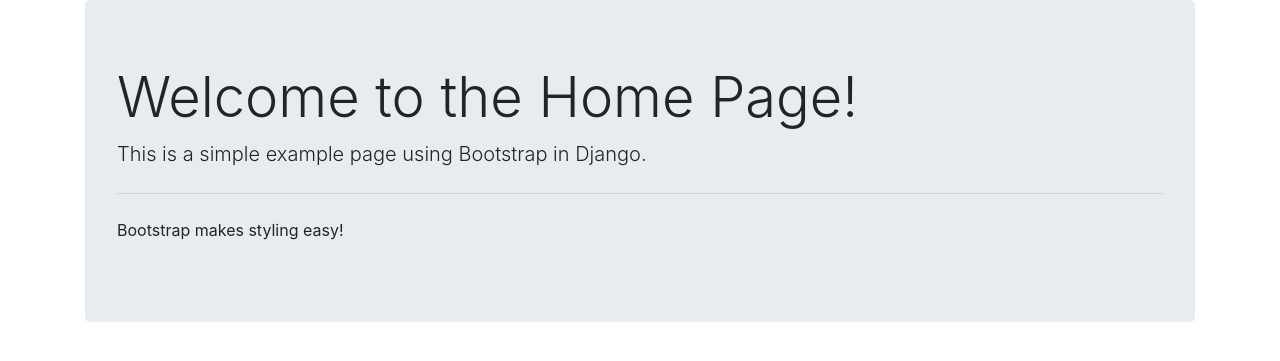
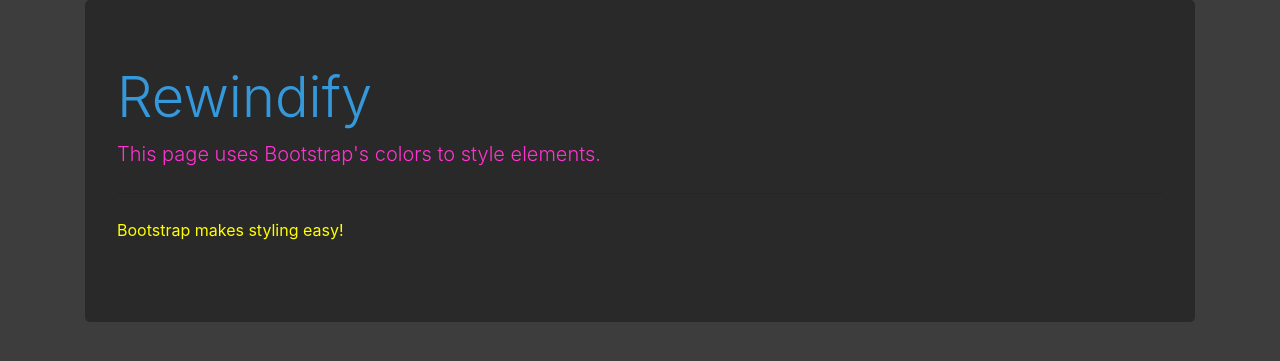
Before and after one commit to eldridgeS/Rewindifyy, a Django app: page /myappp/ in a window 1280 px wide. Shown: the top 361 px of the page. Run offline with Django 5.2, Linux system fonts and the light colour scheme; some libraries are stand-ins or nearby versions.

Commit message:
stylistic changes

```diff
--- /dev/null
+++ b/myappp/static/myappp/css/custom.css
@@ -0,0 +1,26 @@
+/* static/css/custom.css */
+
+/* Override Bootstrap classes */
+.bg-info {
+    background-color: #292929 !important; /* Custom blue */
+}
+
+.text-white {
+    color: #404040 !important; /* Slightly off-white */
+}
+
+.text-primary {
+    color: #3498db !important; /* Custom green */
+}
+
+.text-warning {
+    color: #ff33cf !important; /* Custom orange */
+}
+
+.text-light {
+    color: #FFFF00 !important; /* Custom light gray */
+}
+
+body {
+    background-color: #3d3d3d; /* Light gray background for the entire page */
+}
--- a/myappp/templates/myappp/base.html
+++ b/myappp/templates/myappp/base.html
@@ -1,4 +1,5 @@
 <!-- base.html -->
+{% load static %}
 <!DOCTYPE html>
 <html lang="en">
 <head>
@@ -10,6 +11,7 @@
 
     <!-- Bootstrap CSS from CDN -->
     <link href="https://stackpath.bootstrapcdn.com/bootstrap/4.5.2/css/bootstrap.min.css" rel="stylesheet">
+    <link rel="stylesheet" href="{% static 'myappp/css/custom.css' %}">
 </head>
 <body>
     <div class="container">
--- a/myappp/templates/myappp/home.html
+++ b/myappp/templates/myappp/home.html
@@ -4,10 +4,10 @@
 {% block title %}Home Page - My Django App{% endblock %}
 
 {% block content %}
-<div class="jumbotron">
-    <h1 class="display-4">Welcome to the Home Page!</h1>
-    <p class="lead">This is a simple example page using Bootstrap in Django.</p>
+<div class="jumbotron bg-info text-white">
+    <h1 class="display-4 text-primary">Rewindify</h1>
+    <p class="lead text-warning">This page uses Bootstrap's colors to style elements.</p>
     <hr class="my-4">
-    <p>Bootstrap makes styling easy!</p>
+    <p class="text-light">Bootstrap makes styling easy!</p>
 </div>
 {% endblock %}
```
